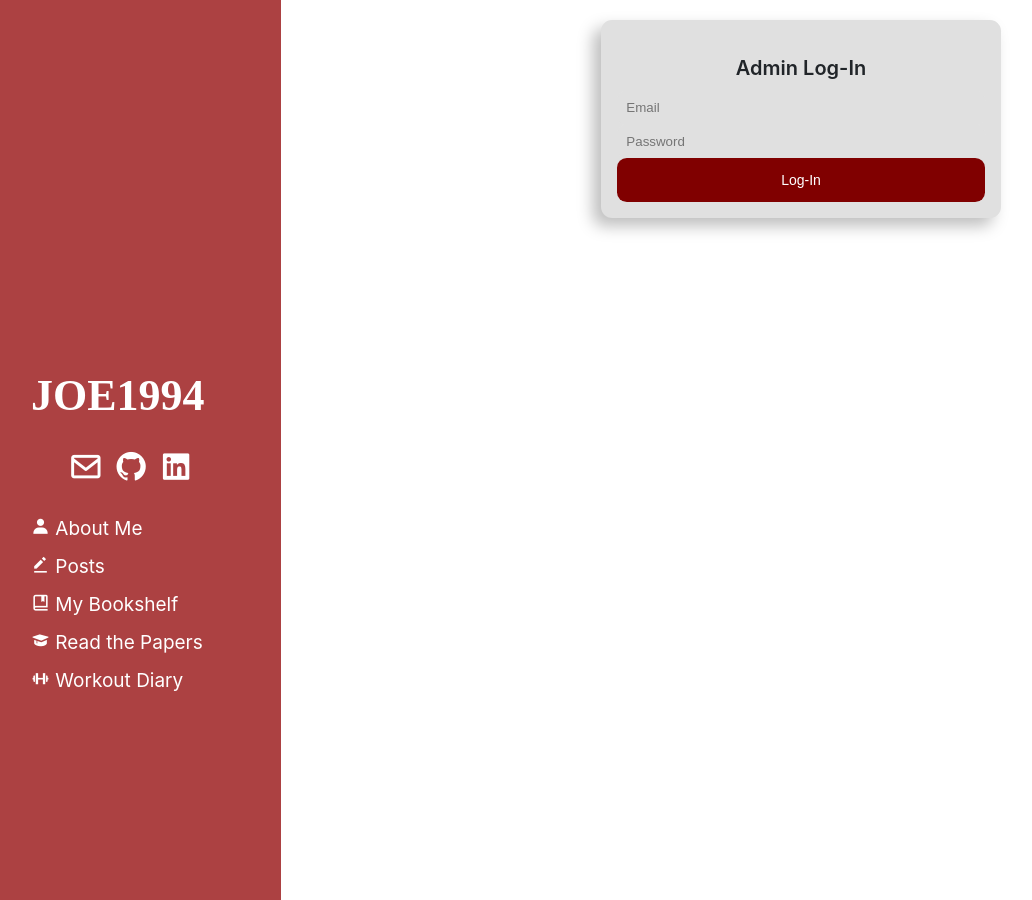
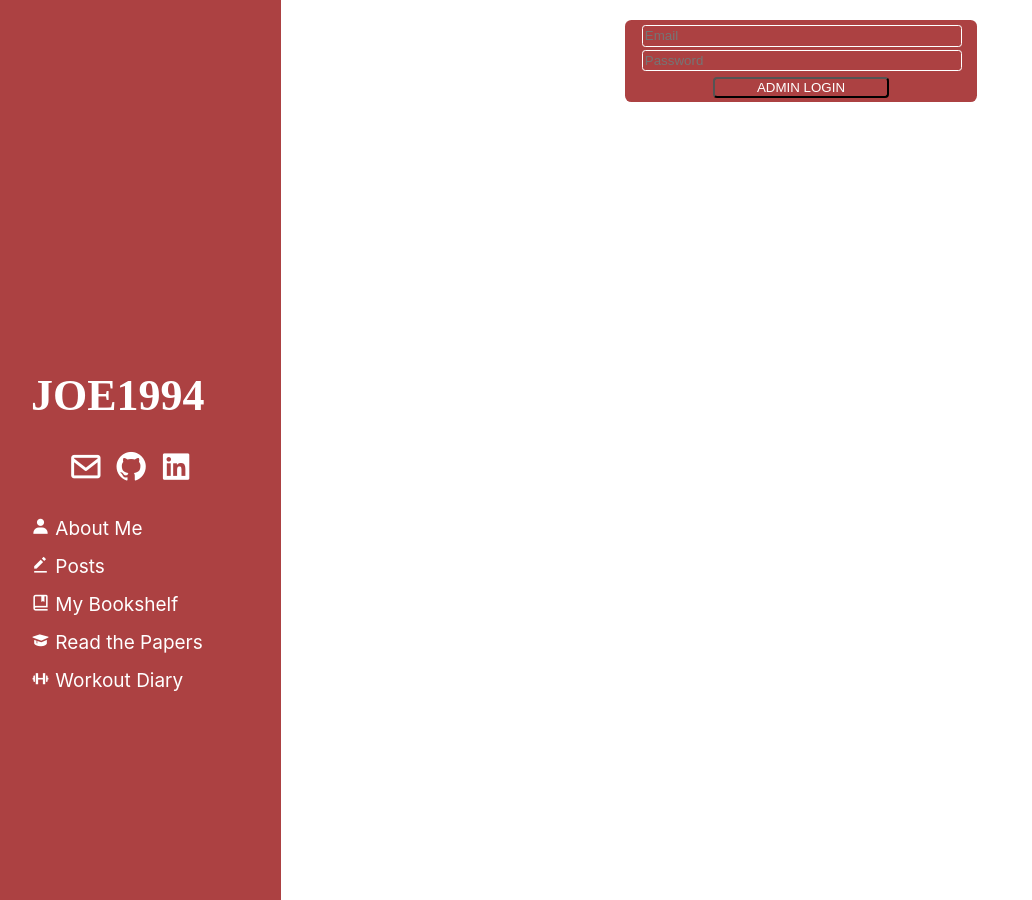
Before and after one commit to JOE1994/JOE1994.github.io, a Jekyll site: the page built from workout_diary_challenge/submit_diary.html, in a window 1280 px wide. Shown: the whole page, without its empty margins (19-1051 px from the left). Built offline with Jekyll 4.4.1, drawn with Linux system fonts in a browser that asks for light colours; comment, search, counter and statistics services are not loaded.

Commit message:
Improve admin login page css

```diff
--- a/assets/css/hyde/hyde.css
+++ b/assets/css/hyde/hyde.css
@@ -57,7 +57,7 @@
     text-align: center;
     padding: 2rem 1rem;
     color: rgba(255,255,255,.5);
-    background-color: #202020;
+    /* background-color: #202020; */
   }
   @media (min-width: 48em) {
     .sidebar {
--- a/assets/css/submit_diary.css
+++ b/assets/css/submit_diary.css
@@ -3,54 +3,51 @@
 }
 
 .login {
-  width: 25em;
   margin: auto;
-  border-radius: 0.7em;
+  border-radius: 0.4em;
+  background-color: #ac4142;
+  max-width: 22em;
+  padding: 0.15em;
+}
+
+.login h4 {
+  color: white;
+  text-align: center;
+  margin: auto;
 }
 
 .form {
   position: relative;
-  background: #FFFFFF;
-  border-radius: 0.7em;
-  max-width: 600px;
-  margin: 0 auto 100px;
-  padding: 1em;
+  margin: 0 auto 0.10em;
+  max-width: 20em;
   text-align: center;
-  background: #e0e0e0;
-  box-shadow:  -0.5em 0.5em 1em #bebebe, 0.5em -0.5em 1em #ffffff;
 }
 
 .form input {
   outline: 0;
-  background: #e0e0e0;
+  border-radius: 0.25em;
   width: 100%;
-  border: 0;
-  border-radius: 0.7em;
-  padding: 0.7em;
-  box-sizing: border-box;
-}
-
-.form input:focus {
-  background: #e0e0e0;
+  border: solid white 0.1em;
+  padding: 0.16em;
+  margin: 0.05em;
+  color: white;
+  background-color: #ac4142;
 }
 
 .form button {
   outline: 0;
-  background: #e0e0e0;
-  width: 100%;
-  border: 0;
-  border-radius: 0.7em;
-  padding: 1em;
-  color: #FFFFFF;
-  font-size: 14px;
+  width: 55%;
+  margin-top: 0.4em;
+  margin-bottom: 0;
+  border-radius: 0.3em;
   -webkit-transition: all 0.3 ease;
   transition: all 0.3 ease;
   cursor: pointer;
+  color: WHITE;
+  background-color: #ac4142;
 }
 
-.form button {
-  background: maroon;
+#SignInButton:active {
+  color: #ac4142;
+  background: WHITE;
 }
-.form button:active {
-  background: #395591;
-}
--- a/assets/js/firebase_write.js
+++ b/assets/js/firebase_write.js
@@ -63,7 +63,8 @@ SignInForm.addEventListener('submit', e => {
     const user = userCredential.user;
     // ...
     console.log(user);
-    alert("Sign-in successful");
+    alert("LOGIN successful");
+    document.querySelector('.login').innerHTML = '<h4>ADMIN LOGIN SUCCESSFUL</h4>';
 
     const DataInputForm = document.getElementById('DataInput');
     DataInputForm.style.visibility = 'visible';
--- a/workout_diary_challenge/submit_diary.html
+++ b/workout_diary_challenge/submit_diary.html
@@ -20,10 +20,9 @@ title: SubmitDiary
 <!-- Use HTML5 form validation, but don't submit the form -->
 <div class="login">
   <form id="SignIn" class="form" onsubmit="event.preventDefault();">
-    <h4>Admin Log-In</h4>
     <input type='email' placeholder="Email" name='email' required>
     <input type='password' placeholder='Password' name='pw' required>
-    <button id='SignInButton'> Log-In </input>
+    <button id='SignInButton'> ADMIN LOGIN </input>
   </form>
 </div>
 
```
